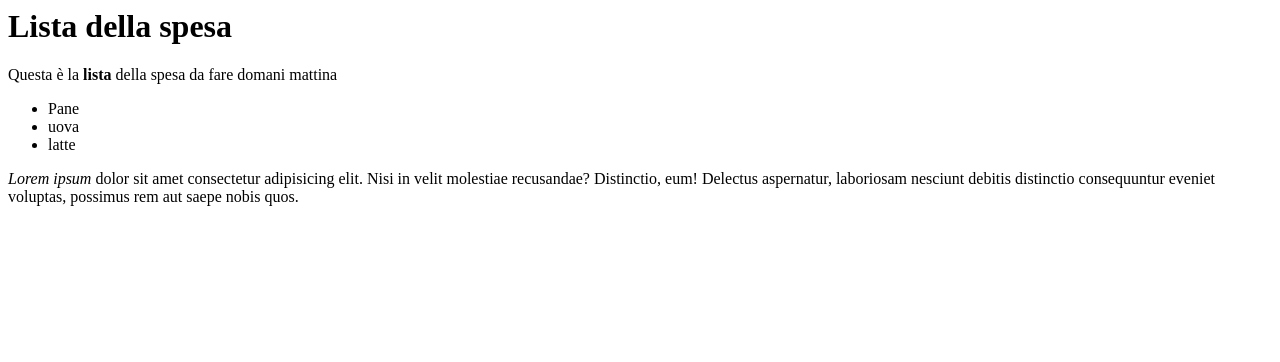
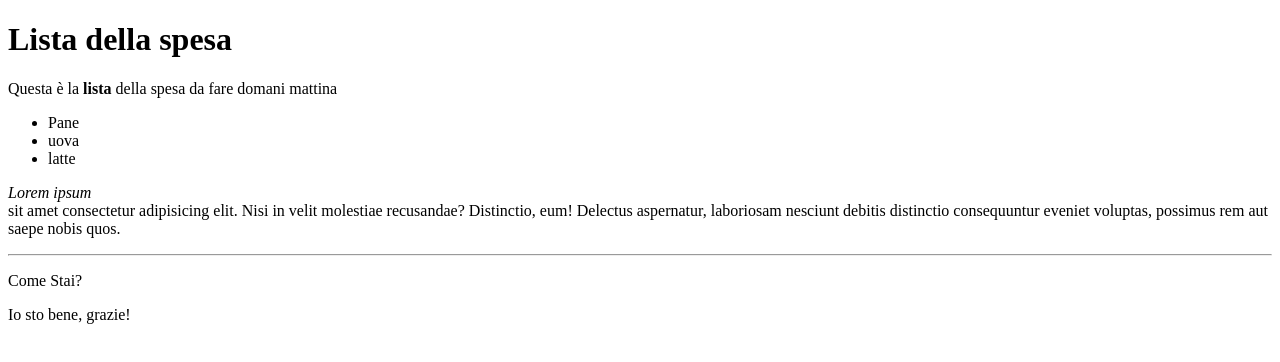
Before and after one commit to AlessioMaria5/103-lc-html, a plain HTML site: page index.html in a window 1280 px wide. Drawn offline with Linux system fonts and the light colour scheme.

Commit message:
Aggiunto Head

```diff
--- a/index.html
+++ b/index.html
@@ -1,10 +1,11 @@
-
+<!DOCTYPE html>
 <html>
-
     <head>
-
+        <meta charset="UTF-8">
+        <meta http-equiv="X-UA-Compatible" content="IE=edge">
+        <meta name="viewport" content="width=device-width, initial-scale=1.0">
+        <title>Il Mio primo sito</title>
     </head>
-
         <body>
             <h1>Lista della spesa</h1>
             <p>Questa è la <strong>lista</strong> della spesa da fare domani mattina</p>
@@ -15,7 +16,14 @@
                 <li>latte</li>
             </ul>
 
-            <p><em>Lorem ipsum</em> dolor sit amet consectetur adipisicing elit. Nisi in velit molestiae recusandae? Distinctio, eum! Delectus aspernatur, laboriosam nesciunt debitis distinctio consequuntur eveniet voluptas, possimus rem aut saepe nobis quos.</p>
+            <p><em>Lorem ipsum</em>
+                <br>
+                 sit amet consectetur adipisicing elit. Nisi in velit molestiae
+                  recusandae? Distinctio, eum! Delectus aspernatur, laboriosam nesciunt debitis distinctio consequuntur eveniet voluptas, possimus rem aut saepe nobis quos.</p>
+                <hr>
+
+                <p>Come Stai?</p>
+                <p>Io sto bene, grazie!</p>
 
         </body>
 
```
